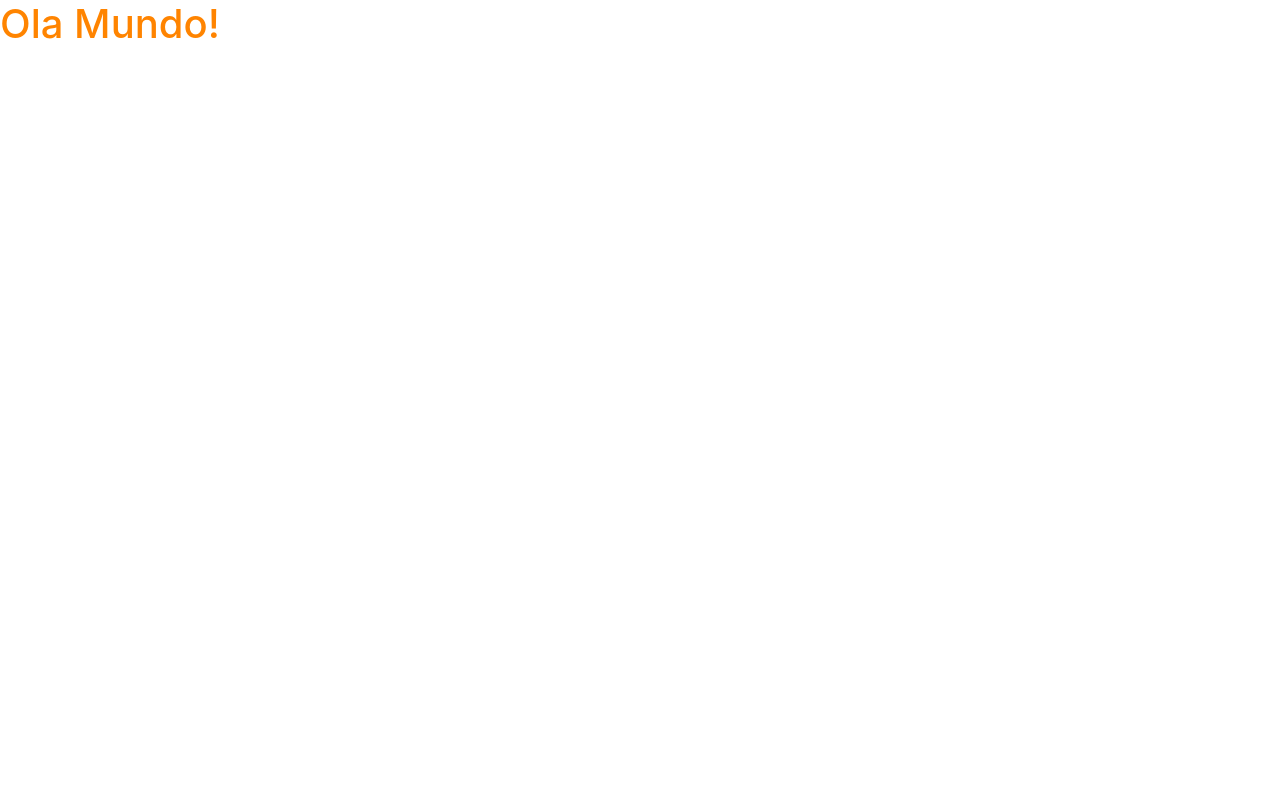
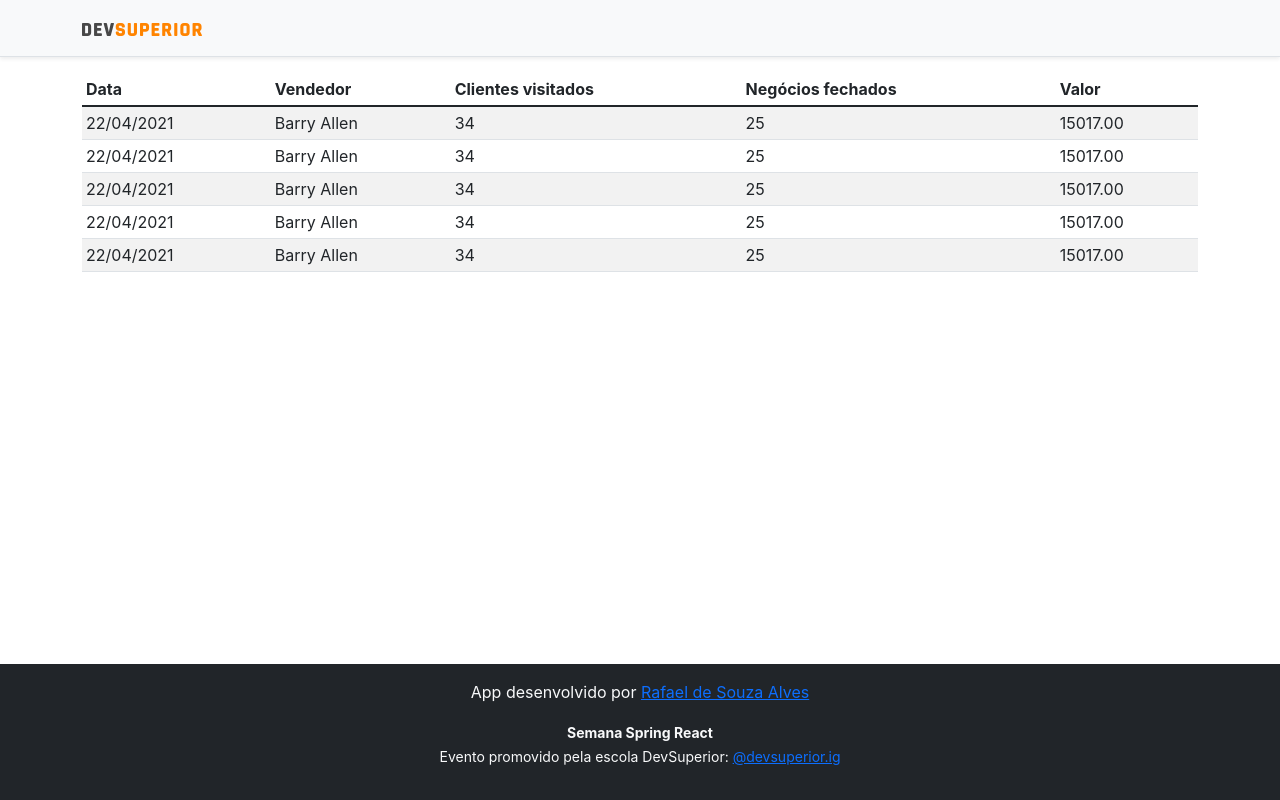
Before and after one commit to RafaelSouzaJava/SDS_5, a React (Create React App) app in the folder frontend/: page / in a window 1280 px wide. Built offline with nearby package versions, Linux system fonts and the light colour scheme.

Commit message:
Basic static components

```diff
--- a/frontend/package.json
+++ b/frontend/package.json
@@ -11,8 +11,10 @@
     "@types/node": "^12.0.0",
     "@types/react": "^17.0.0",
     "@types/react-dom": "^17.0.0",
+    "apexcharts": "^3.29.0",
     "bootstrap": "^5.1.3",
     "react": "^17.0.2",
+    "react-apexcharts": "^1.3.9",
     "react-dom": "^17.0.2",
     "react-scripts": "4.0.3",
     "typescript": "^4.1.2",
--- a/frontend/src/App.tsx
+++ b/frontend/src/App.tsx
@@ -1,9 +1,19 @@
+import { DataTable } from "components/data-table";
+import { Footer } from "components/footer";
+import { NavBar } from "components/nav-bar";
+
 
 function App() {
   return (
-    <div>
-      <h1 className="text-primary">Ola Mundo!</h1>
-    </div>
+    <>
+      <NavBar />
+      <div className="container">
+
+       <DataTable />
+
+      </div>
+      <Footer />
+    </>
   );
 }
 
--- /dev/null
+++ b/frontend/src/components/data-table/index.tsx
@@ -0,0 +1,54 @@
+export function DataTable() {
+    return (
+        <div className="table-responsive">
+            <table className="table table-striped table-sm">
+                <thead>
+                    <tr>
+                        <th>Data</th>
+                        <th>Vendedor</th>
+                        <th>Clientes visitados</th>
+                        <th>Negócios fechados</th>
+                        <th>Valor</th>
+                    </tr>
+                </thead>
+                <tbody>
+                    <tr>
+                        <td>22/04/2021</td>
+                        <td>Barry Allen</td>
+                        <td>34</td>
+                        <td>25</td>
+                        <td>15017.00</td>
+                    </tr>
+                    <tr>
+                        <td>22/04/2021</td>
+                        <td>Barry Allen</td>
+                        <td>34</td>
+                        <td>25</td>
+                        <td>15017.00</td>
+                    </tr>
+                    <tr>
+                        <td>22/04/2021</td>
+                        <td>Barry Allen</td>
+                        <td>34</td>
+                        <td>25</td>
+                        <td>15017.00</td>
+                    </tr>
+                    <tr>
+                        <td>22/04/2021</td>
+                        <td>Barry Allen</td>
+                        <td>34</td>
+                        <td>25</td>
+                        <td>15017.00</td>
+                    </tr>
+                    <tr>
+                        <td>22/04/2021</td>
+                        <td>Barry Allen</td>
+                        <td>34</td>
+                        <td>25</td>
+                        <td>15017.00</td>
+                    </tr>
+                </tbody>
+            </table>
+        </div>
+    );
+}
--- /dev/null
+++ b/frontend/src/components/footer/index.tsx
@@ -0,0 +1,13 @@
+
+export function Footer() {
+    return(
+        <footer className="footer mt-auto py-3 bg-dark">
+            <div className="container">
+                <p className="text-light">App desenvolvido por <a href="https://github.com/RafaelSouzaJava" target="_blank" rel="noreferrer">Rafael de Souza Alves</a></p>
+                <p className="text-light"><small><strong>Semana Spring React</strong><br />
+                    Evento promovido pela escola DevSuperior: <a href="https://instagram.com/devsuperior.ig" target="_blank" rel="noreferrer">@devsuperior.ig</a></small></p>
+            </div>
+        </footer>
+
+    );
+}
--- /dev/null
+++ b/frontend/src/components/nav-bar/index.tsx
@@ -0,0 +1,14 @@
+
+import ImgDsDark from 'assets/img/ds-dark.svg';
+
+export function NavBar() {
+    return (
+        <div className="d-flex flex-column flex-md-row align-items-center p-3 px-md-4 mb-3 bg-light border-bottom shadow-sm">
+            <div className="container">
+                <nav className="my-2 my-md-0 mr-md-3">
+                     <img src={ImgDsDark} alt="DevSuperior" width="120" />
+                </nav>
+            </div>
+        </div>
+    );
+}
```
Also changed, not shown: frontend/src/assets/img/ds-dark.svg (added), 1 other file (tests, documents, lock files or other folders).
